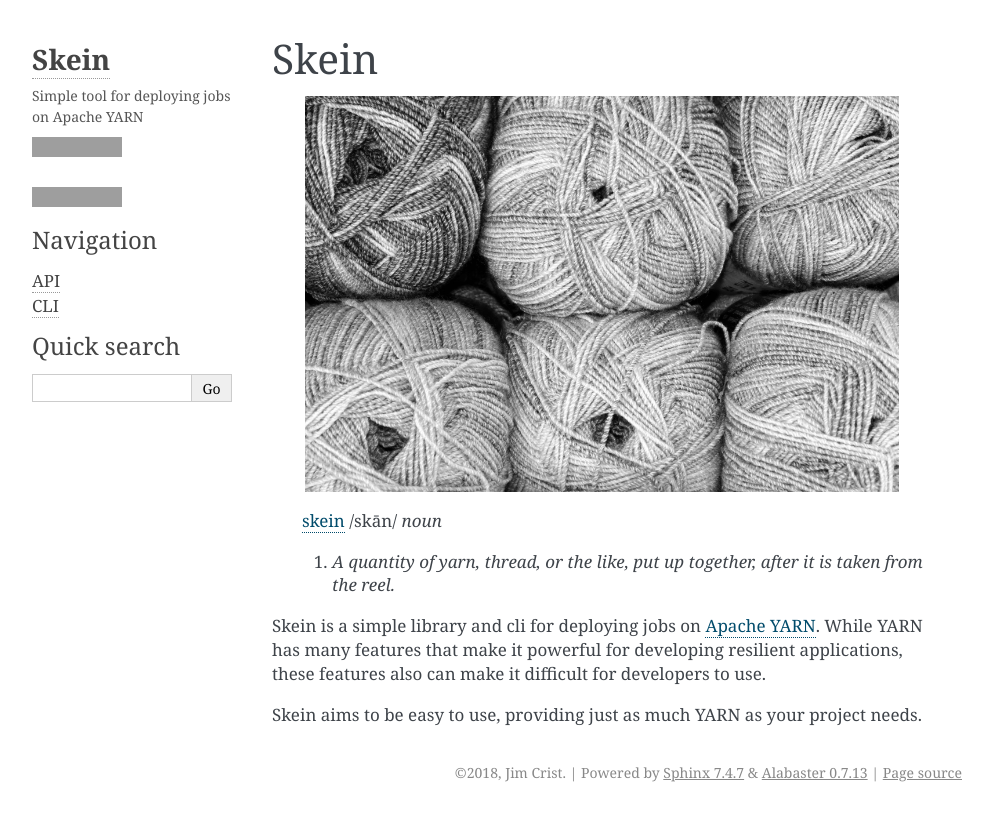
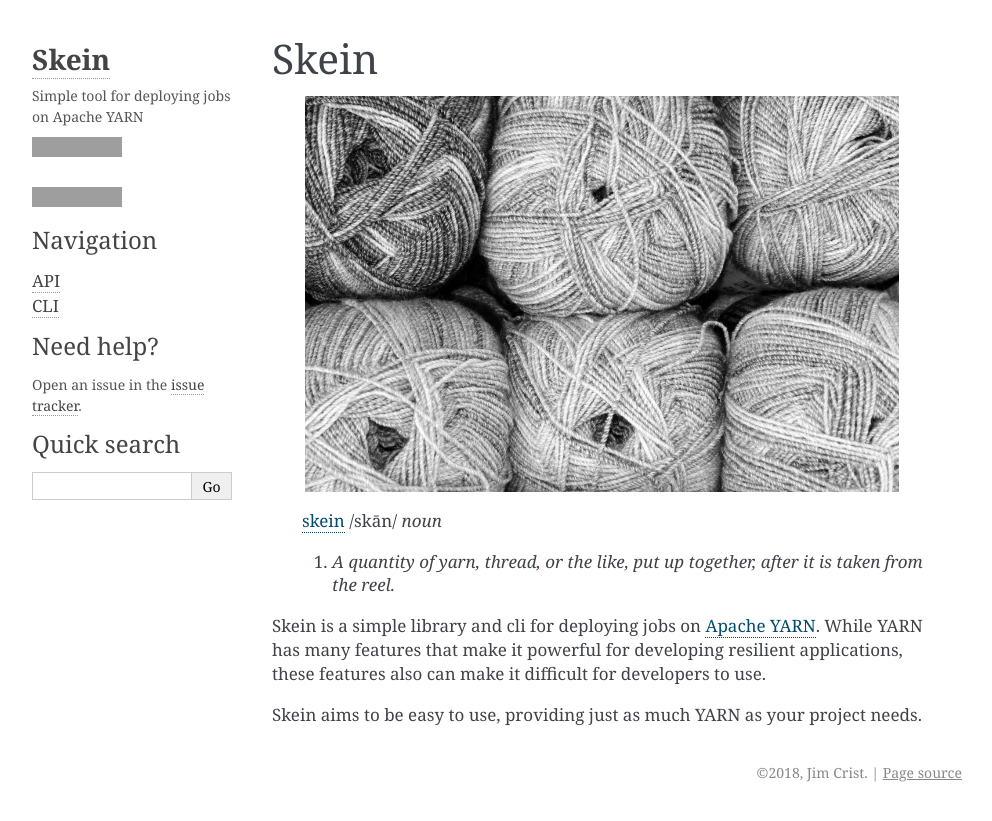
Before and after one commit to jcrist/skein, a Sphinx documentation site: the page built from docs/source/index.rst, in a window 1280 px wide, cut to the strip 0-821 px from the top of the page. Shown: the whole strip, without its empty margins (148-1140 px from the left). Built offline with Sphinx 7.4.7, drawn with Linux system fonts in a browser that asks for light colours; some of the changed lines change nothing that is shown; grey boxes are pictures that could not be loaded.

Commit message:
Cleanup sphinx configuration

```diff
--- /dev/null
+++ b/docs/source/_templates/help.html
@@ -0,0 +1,5 @@
+<h3>Need help?</h3>
+
+<p>
+  Open an issue in the <a href="https://github.com/jcrist/skein/issues">issue tracker</a>.
+</p>
--- a/docs/source/conf.py
+++ b/docs/source/conf.py
@@ -1,46 +1,22 @@
-# -*- coding: utf-8 -*-
-#
-# Configuration file for the Sphinx documentation builder.
-#
-# This file does only contain a selection of the most common options. For a
-# full list see the documentation:
-# http://www.sphinx-doc.org/en/master/config
+import alabaster
+import skein
 
-# -- Path setup --------------------------------------------------------------
-
-# If extensions (or modules to document with autodoc) are in another directory,
-# add these directories to sys.path here. If the directory is relative to the
-# documentation root, use os.path.abspath to make it absolute, like shown here.
-#
-# import os
-# import sys
-# sys.path.insert(0, os.path.abspath('.'))
-
-
-# -- Project information -----------------------------------------------------
-
+# Project settings
 project = 'Skein'
 copyright = '2018, Jim Crist'
 author = 'Jim Crist'
+release = version = skein.__version__
 
-# The short X.Y version
-from skein import __version__
-version = __version__
-# The full version, including alpha/beta/rc tags
-release = __version__
+source_suffix = '.rst'
+master_doc = 'index'
+language = None
+pygments_style = 'sphinx'
+exclude_patterns = []
 
-
-# -- General configuration ---------------------------------------------------
-
-# If your documentation needs a minimal Sphinx version, state it here.
-#
-# needs_sphinx = '1.0'
-
-# Add any Sphinx extension module names here, as strings. They can be
-# extensions coming with Sphinx (named 'sphinx.ext.*') or your custom
-# ones.
+# Sphinx Extensions
 extensions = ['sphinx.ext.autodoc', 'sphinx.ext.intersphinx', 'numpydoc',
               'sphinxcontrib.autoprogram']
+
 numpydoc_show_class_members = False
 
 intersphinx_mapping = {
@@ -50,109 +26,23 @@ intersphinx_mapping = {
                     'http://distributed.readthedocs.io/en/latest/objects.inv')}
 
 
-# Add any paths that contain templates here, relative to this directory.
+# Sphinx Theme
+html_theme = 'alabaster'
+html_theme_path = [alabaster.get_path()]
 templates_path = ['_templates']
-
-# The suffix(es) of source filenames.
-# You can specify multiple suffix as a list of string:
-#
-# source_suffix = ['.rst', '.md']
-source_suffix = '.rst'
-
-# The master toctree document.
-master_doc = 'index'
-
-# The language for content autogenerated by Sphinx. Refer to documentation
-# for a list of supported languages.
-#
-# This is also used if you do content translation via gettext catalogs.
-# Usually you set "language" from the command line for these cases.
-language = None
-
-# List of patterns, relative to source directory, that match files and
-# directories to ignore when looking for source files.
-# This pattern also affects html_static_path and html_extra_path .
-exclude_patterns = []
-
-# The name of the Pygments (syntax highlighting) style to use.
-pygments_style = 'sphinx'
-
-
-# -- Options for HTML output -------------------------------------------------
-
-# The theme to use for HTML and HTML Help pages.  See the documentation for
-# a list of builtin themes.
-#
-html_theme = 'alabaster'
+html_static_path = []
 html_theme_options = {
     'description': 'Simple tool for deploying jobs on Apache YARN',
+    'github_button': True,
+    'github_count': False,
     'github_user': 'jcrist',
     'github_repo': 'skein',
-    'travis_button': True
+    'travis_button': True,
+    'show_powered_by': False
 }
 html_sidebars = {
     '**': ['about.html',
            'navigation.html',
+           'help.html',
            'searchbox.html']
 }
-
-# Add any paths that contain custom static files (such as style sheets) here,
-# relative to this directory. They are copied after the builtin static files,
-# so a file named "default.css" will overwrite the builtin "default.css".
-html_static_path = ['_static']
-
-# -- Options for HTMLHelp output ---------------------------------------------
-
-# Output file base name for HTML help builder.
-htmlhelp_basename = 'Skeindoc'
-
-
-# -- Options for LaTeX output ------------------------------------------------
-
-latex_elements = {
-    # The paper size ('letterpaper' or 'a4paper').
-    #
-    # 'papersize': 'letterpaper',
-
-    # The font size ('10pt', '11pt' or '12pt').
-    #
-    # 'pointsize': '10pt',
-
-    # Additional stuff for the LaTeX preamble.
-    #
-    # 'preamble': '',
-
-    # Latex figure (float) alignment
-    #
-    # 'figure_align': 'htbp',
-}
-
-# Grouping the document tree into LaTeX files. List of tuples
-# (source start file, target name, title,
-#  author, documentclass [howto, manual, or own class]).
-latex_documents = [
-    (master_doc, 'Skein.tex', 'Skein Documentation',
-     'Jim Crist', 'manual'),
-]
-
-
-# -- Options for manual page output ------------------------------------------
-
-# One entry per manual page. List of tuples
-# (source start file, name, description, authors, manual section).
-man_pages = [
-    (master_doc, 'skein', 'Skein Documentation',
-     [author], 1)
-]
-
-
-# -- Options for Texinfo output ----------------------------------------------
-
-# Grouping the document tree into Texinfo files. List of tuples
-# (source start file, target name, title, author,
-#  dir menu entry, description, category)
-texinfo_documents = [
-    (master_doc, 'Skein', 'Skein Documentation',
-     author, 'Skein', 'One line description of project.',
-     'Miscellaneous'),
-]
```
